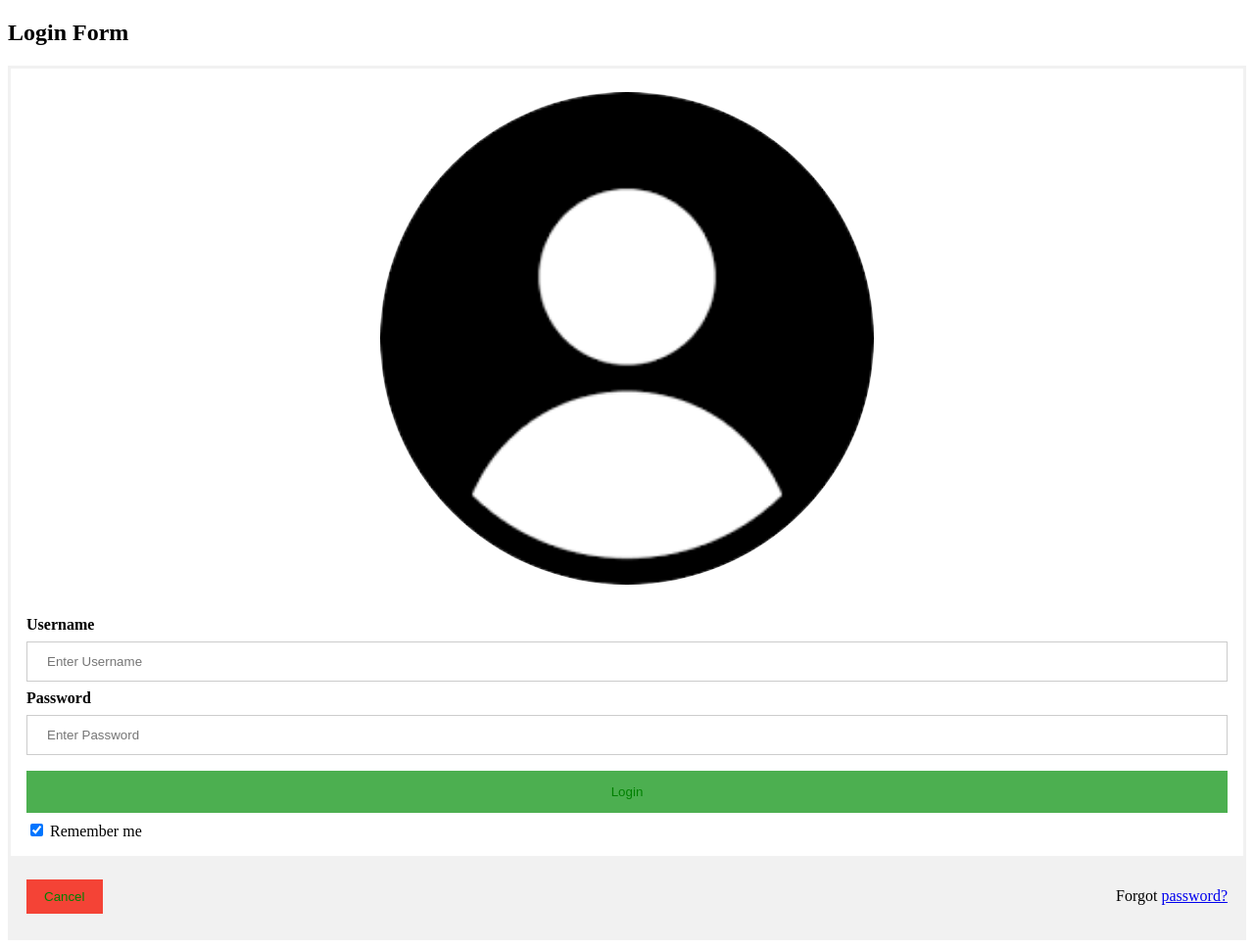
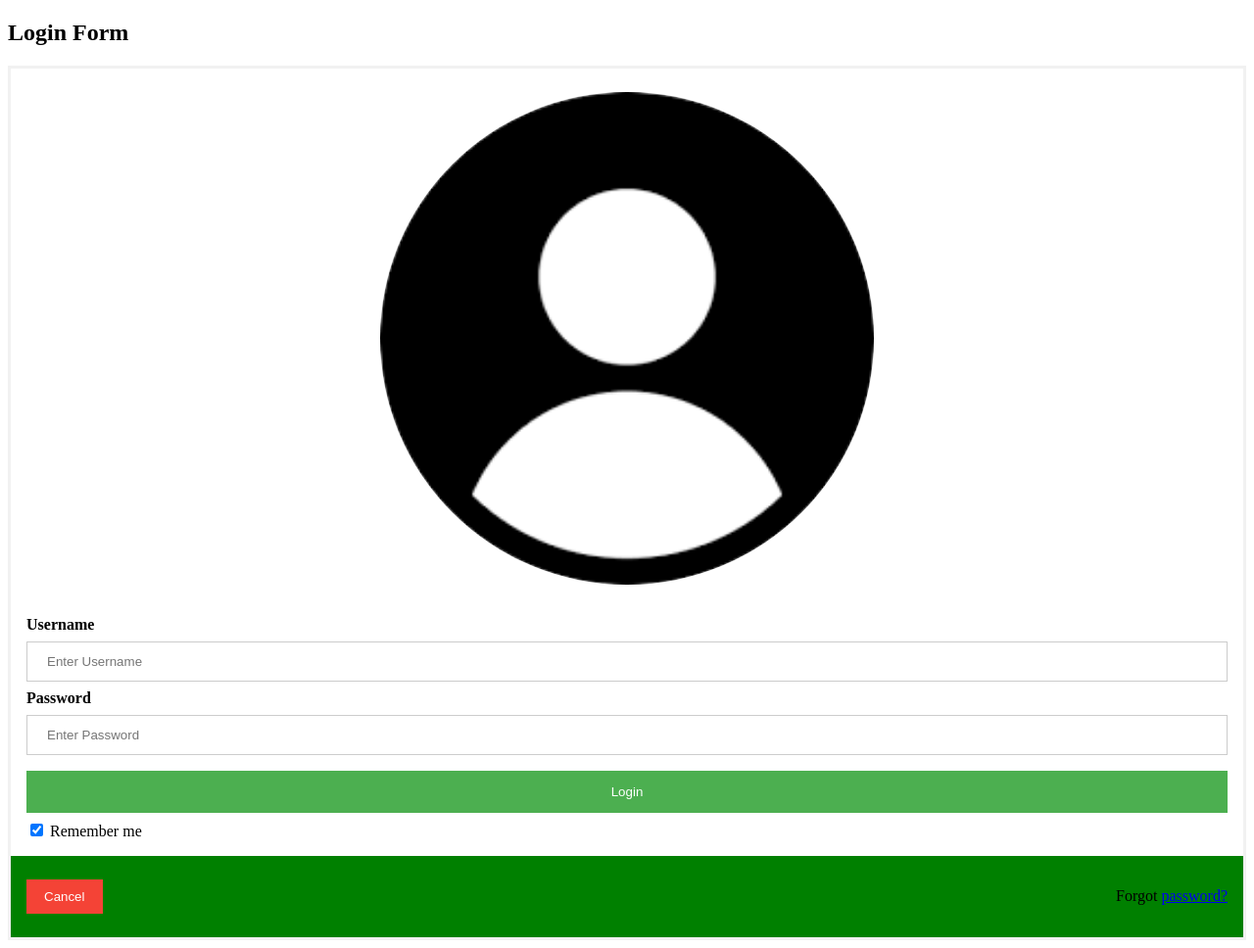
Before and after one commit to shifafathima316/placement-cell, a plain HTML site: page index.html in a window 1280 px wide. Shown: the whole page at 98% size. Drawn offline with Linux system fonts and the light colour scheme.

Commit message:
Update index.html

```diff
--- a/index.html
+++ b/index.html
@@ -21,7 +21,7 @@
 
 	button {
 		background-color: #4CAF50;
-		color: green;
+		color: white;
 		padding: 14px 20px;
 		margin: 8px 0;
 		border: none;
@@ -97,7 +97,7 @@
 			<input type="checkbox" checked="checked"> Remember me
 		</div>
 
-		<div class="container" style="background-color:#f1f1f1">
+		<div class="container" style="background-color:green">
 			<button type="button" class="cancelbtn">Cancel</button>
 			<span class="psw">Forgot <a href="#">password?</a></span>
 		</div>
```
